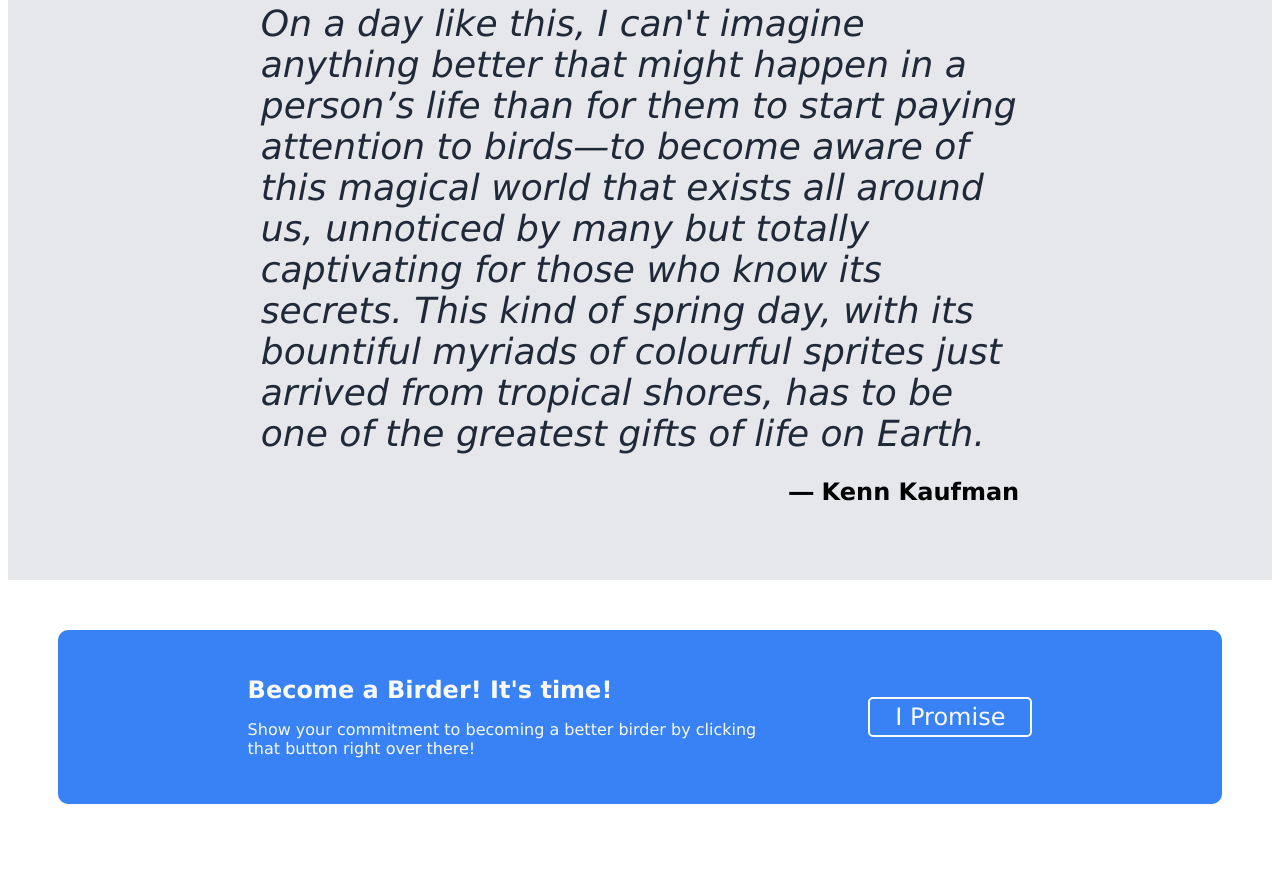
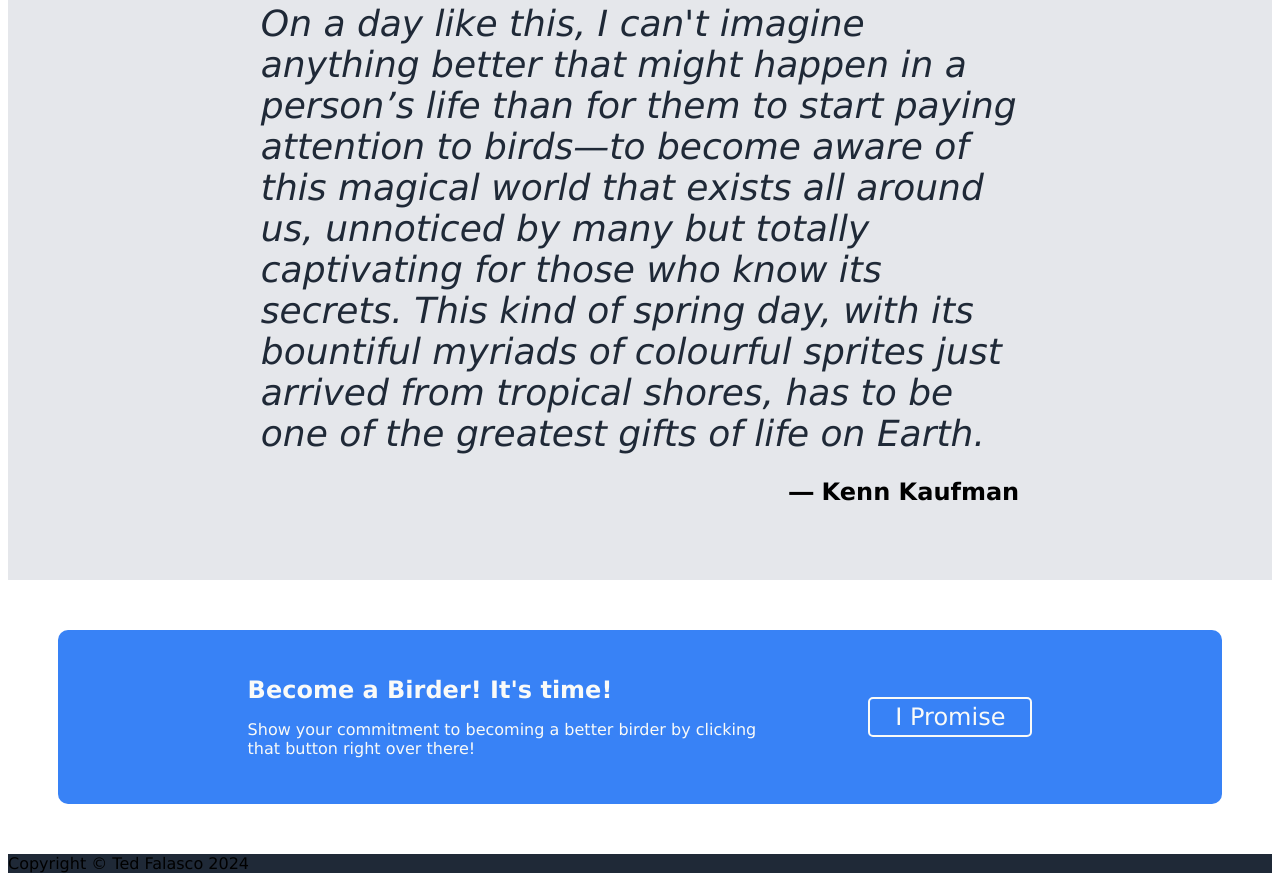
Before and after one commit to tfalasco/odin-landing-page, a plain HTML site: page index.html in a window 1280 px wide. Shown: the part 861-1750 px from the top of the page. Before the commit the page ends 1715 px from the top, so only its background shows below. Drawn offline with Linux system fonts and the light colour scheme.

Commit message:
Add copyright to footer

```diff
--- a/index.html
+++ b/index.html
@@ -61,7 +61,7 @@
             <button>I Promise</button>
         </div>
         <div class="footer">
-
+            <p>Copyright &copy; Ted Falasco 2024</p>
        </div>
     </body>
 </html>
```
Lines whose indentation alone changed are shown as unchanged.
